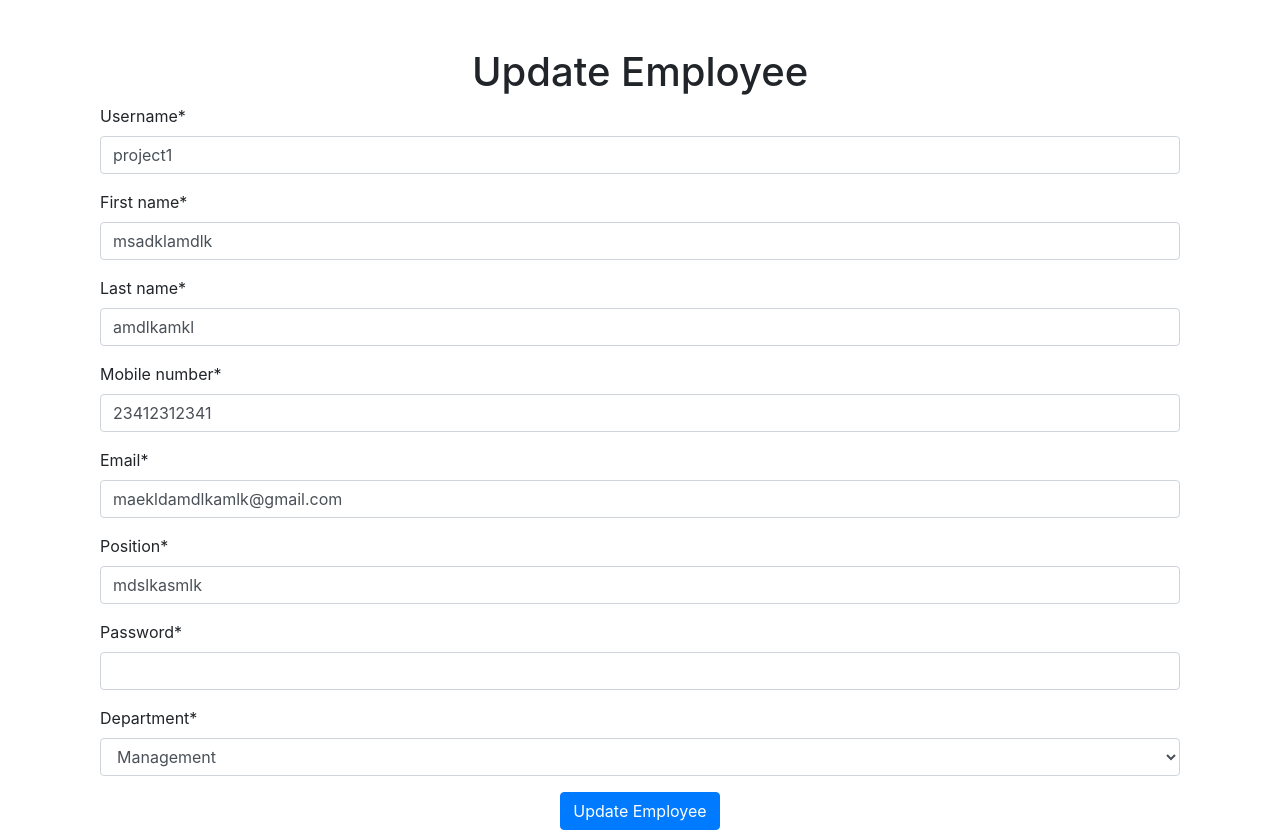
After one commit to RahulRon1/CS665_Project1, a Django app: page /employee/edit/2/ in a window 1280 px wide. The commit adds this page. Run offline with Django 4.2, Linux system fonts and the light colour scheme; data comes from the database, SQL or seed files in the repository; both versions use the stored data as it was after the commit; some libraries are stand-ins or nearby versions.

Commit message:
employee changes
showing the all employee timesheets and edit the timesheets, minor changes in the models.

```diff
--- a/ems/ems/urls.py
+++ b/ems/ems/urls.py
@@ -14,8 +14,11 @@ urlpatterns = [
     path('department/edit/<int:dep_id>/',views.update_department,name='update_dep'),
     path('department/delete/<int:dep_id>/',views.delete_department,name='update_dep'),
     path('employee/add/',views.add_employee,name='add_employee'),
+    path('employee/edit/<int:emp_id>/', views.update_employee, name='edit_employee'),
+    path('employee/delete/<int:emp_id>/', views.delete_employee, name='edit_employee'),
     path('employee/<int:emp_id>/timesheets/', views.get_all_timesheets, name='employee_timesheets'),
     path('employee/<int:emp_id>/salaries/', views.get_all_salaries, name='employee_salaries'),
+
     path('employee/<int:emp_id>/',views.delete_employee,name='del_emp'),
     path('department/<int:dep_id>/',views.delete_department,name='del_dep'),
 
--- a/ems/management/forms.py
+++ b/ems/management/forms.py
@@ -6,10 +6,10 @@ class DepartmentForm(forms.Form):
 
 class EmployeeForm(forms.Form):
     username = forms.CharField(max_length=150, required=True)
-    password = forms.CharField(widget=forms.PasswordInput)
     first_name = forms.CharField(max_length=100, required=True)
     last_name = forms.CharField(max_length=50, required=True)
     mobile_number = forms.CharField(max_length=12, required=True)
     email = forms.EmailField(max_length=254, required=True)
     position = forms.CharField(max_length=126, required=True)
-    department = forms.ModelChoiceField(queryset=Department.objects.all(), empty_label=None)
+    password = forms.CharField(widget=forms.PasswordInput)
+    department = forms.ModelChoiceField(queryset=Department.objects.only("name").all())
--- a/ems/management/models.py
+++ b/ems/management/models.py
@@ -9,6 +9,9 @@ class Department(models.Model):
     created = models.DateTimeField(auto_now_add=True)
     updated = models.DateTimeField(auto_now_add=True)
 
+    def __str__(self):
+        return str(self.name)
+
 class Employee(AbstractUser):
     employee_id = models.AutoField(primary_key=True)
     first_name = models.CharField(max_length=100)
@@ -17,7 +20,7 @@ class Employee(AbstractUser):
     email = models.EmailField()
     position = models.CharField(max_length=126)
     department = models.ForeignKey(Department, on_delete=models.CASCADE)
-    created = models.DateTimeField(auto_created=True)
+    created = models.DateTimeField(auto_now_add=True)
     updated = models.DateTimeField(auto_now_add=True)
 
     def __str__(self):
@@ -29,7 +32,7 @@ class Timesheet(models.Model):
     employee = models.ForeignKey(Employee, on_delete=models.CASCADE)
     date = models.DateField()
     hours_worked = models.FloatField(default=0.0)
-    created = models.DateTimeField(auto_created=True)
+    created = models.DateTimeField(auto_now_add=True)
     updated = models.DateTimeField(auto_now_add=True)
 
 
@@ -37,5 +40,5 @@ class Salary(models.Model):
     salary_id = models.AutoField(primary_key=True)
     employee = models.ForeignKey(Employee, on_delete=models.CASCADE)
     monthly_salary = models.FloatField(default=0.0)
-    created = models.DateTimeField(auto_created=True)
+    created = models.DateTimeField(auto_now_add=True)
     updated = models.DateTimeField(auto_now_add=True)
--- /dev/null
+++ b/ems/management/templates/update_employee.html
@@ -0,0 +1,17 @@
+{% extends 'base.html' %}
+
+{% load crispy_forms_tags %}
+
+{% block content %}
+  <div class="container">
+    <h1 class="text-center">Update Employee</h1>
+    <form method="POST">
+      {% csrf_token %}
+      {{ form|crispy }}
+      <center>
+        <button class="btn btn-primary" type="submit">Update Employee</button>
+      </center>
+
+    </form>
+  </div>
+{% endblock %}
--- a/ems/management/views.py
+++ b/ems/management/views.py
@@ -114,3 +114,39 @@ def update_department(request, dep_id):
         form.fields['name'].initial = department.name
         form.fields['location'].initial = department.location
     return render(request, 'update_department.html', {'form': form, 'department': department})
+
+from django.shortcuts import render, get_object_or_404, redirect
+from .models import Employee
+from .forms import EmployeeForm
+
+def update_employee(request, emp_id):
+    employee = get_object_or_404(Employee, employee_id=emp_id)
+    if request.method == 'POST':
+        form = EmployeeForm(request.POST)
+        if form.is_valid():
+            username = form.cleaned_data["username"]
+            first_name = form.cleaned_data["first_name"]
+            last_name = form.cleaned_data["last_name"]
+            email = form.cleaned_data["email"]
+            position = form.cleaned_data["position"]
+            department_id = form.cleaned_data["department"]
+            mobile_number = form.cleaned_data["mobile_number"]
+            employee.username = username
+            employee.first_name = first_name
+            employee.last_name = last_name
+            employee.email = email
+            employee.position = position
+            employee.department_id = department_id
+            employee.mobile_number = mobile_number
+            employee.save()
+            return redirect('employees') # redirect to the page where you display all employees
+    else:
+        form = EmployeeForm()
+        form.fields['username'].initial = employee.username
+        form.fields['first_name'].initial = employee.first_name
+        form.fields['last_name'].initial = employee.last_name
+        form.fields['email'].initial = employee.email
+        form.fields['position'].initial = employee.position
+        form.fields['department'].initial = employee.department.department_id
+        form.fields['mobile_number'].initial = employee.mobile_number
+    return render(request, 'update_employee.html', {'form': form, 'employee': employee})
```
Also changed, not shown: ems/management/templates/employee_timesheets.html (+11 -1 lines), ems/management/templates/employees.html (+10 -3 lines), ems/management/templates/home_page.html (+26 -26 lines), ems/db.sqlite3, ems/management/migrations/0005_alter_employee_created_alter_salary_created_and_more.py (added).
